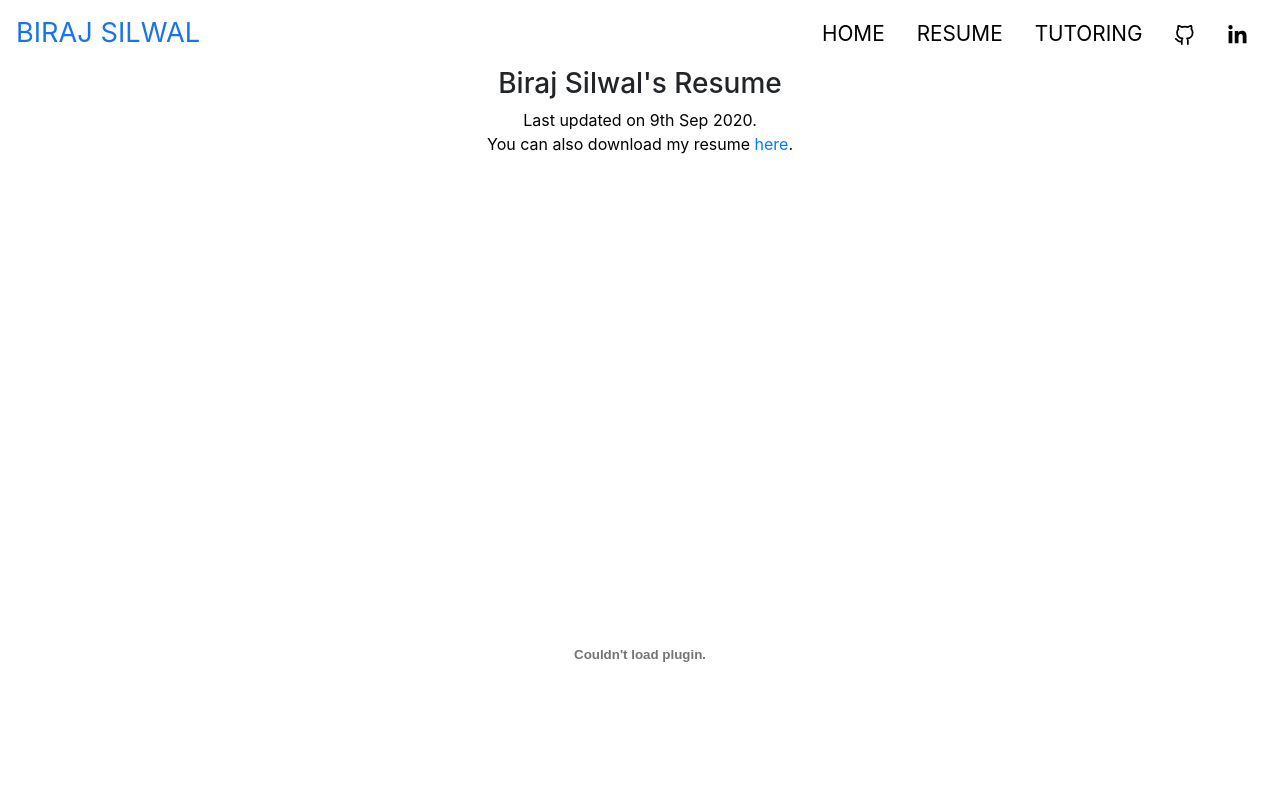
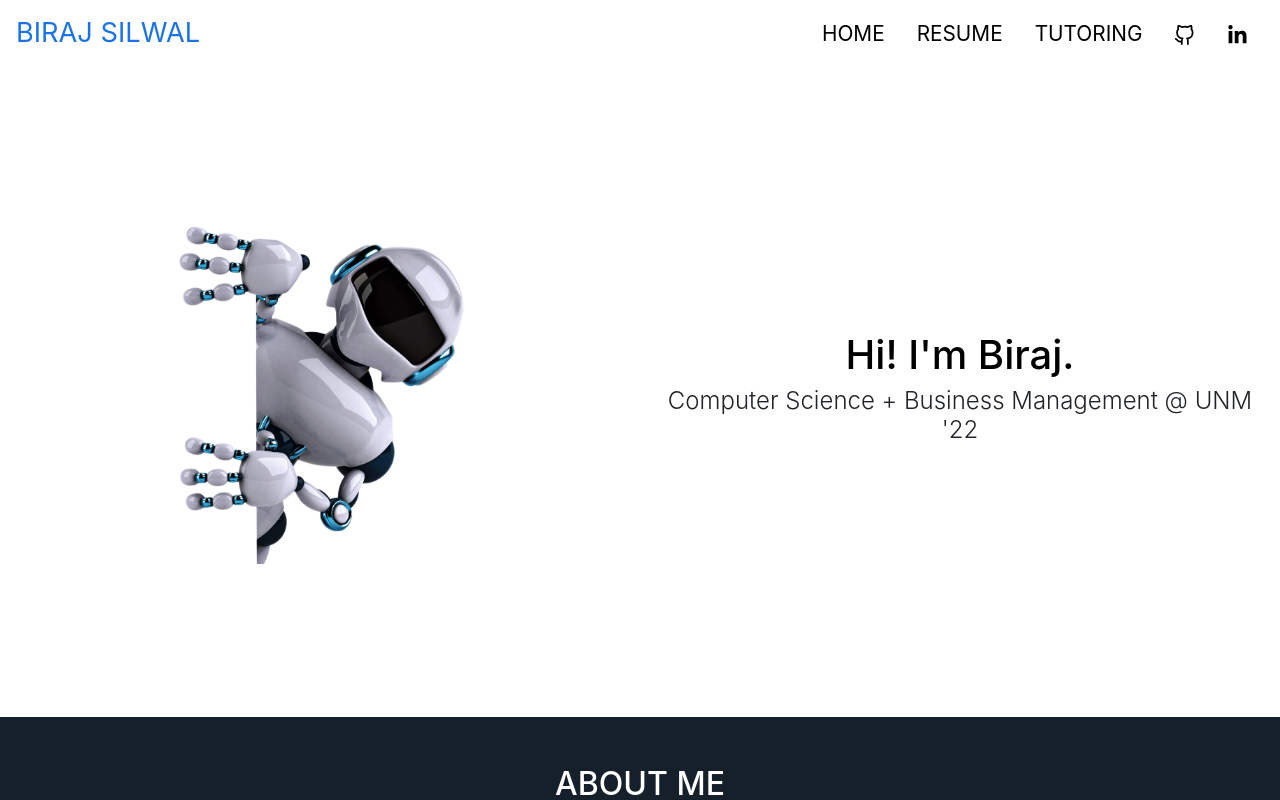
Before and after one commit to birajsilwal/ReactWebsite, a React (Create React App) app: page /resume in a window 1280 px wide. Shown: the top 800 px of the page. Built offline with nearby package versions, Linux system fonts and the light colour scheme.

Commit message:
removed exact from the route

```diff
--- a/src/App.js
+++ b/src/App.js
@@ -21,9 +21,9 @@ function App() {
   return (
     <div className="App">
       <NewHeader />
-      <Route exact path="/" component={Home} />
-      <Route exact path="/resume" component={Resume} />
-      <Route exact path="/tutoring" component={Tutoring} />
+      <Route  path="/" component={Home} />
+      <Route  path="/resume" component={Resume} />
+      <Route  path="/tutoring" component={Tutoring} />
     </div>
   );
 }
```
